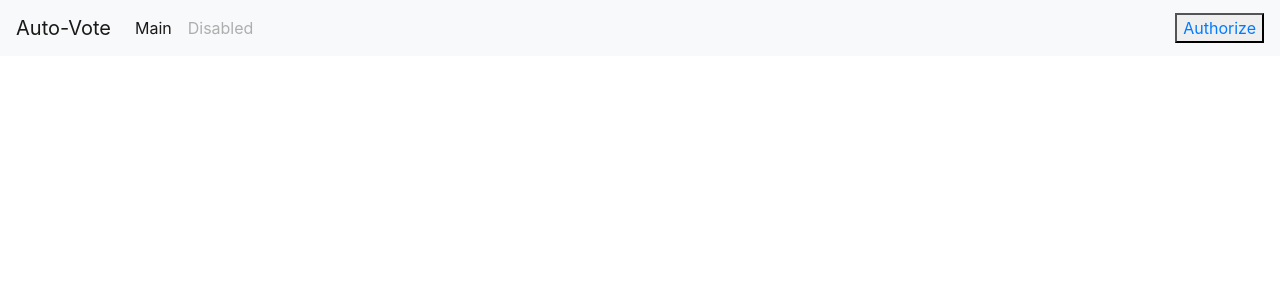
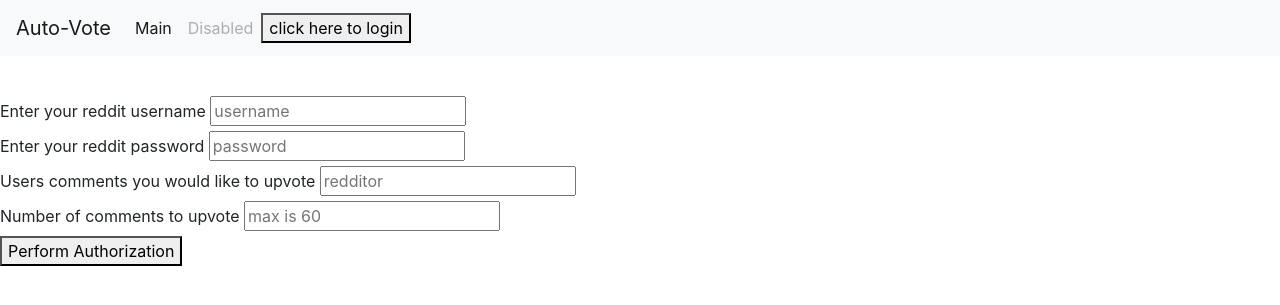
Before and after one commit to Ajmccrory/Flask-Reddit-Bot, a Flask app: page / in a window 1280 px wide. Shown: the top 305 px of the page. Run offline with Flask 2, Linux system fonts and the light colour scheme; some libraries are stand-ins or nearby versions.

Commit message:
Update base.html

```diff
--- a/templates/base.html
+++ b/templates/base.html
@@ -10,7 +10,6 @@
 
     <title>{% block title %}{% endblock %}</title>
   </head>
-  <body>
   <nav class="navbar navbar-expand-lg navbar-light bg-light">
       <a class="navbar-brand" href="#">Auto-Vote</a>
       <button class="navbar-toggler" type="button" data-toggle="collapse" data-target="#navbarNav" aria-controls="navbarNav" aria-expanded="false" aria-label="Toggle navigation">
@@ -25,12 +24,41 @@
           <a class="nav-link disabled" href="#" tabindex="-1" aria-disabled="true">Disabled</a>
       </li>
       </ul>
+      <button href="login.html" action="/login"> click here to login</button>
       </div>
-
-    {% block content %}
-    {% endblock %}
-
-
+    </nav>
+  <body>
+<main>
+    <div id="content">
+        <br>
+            <p style="text-align:center" >{% block content1 %}{% endblock %}</p>
+            <div id="form">
+                <form method="post">
+                    <label for="user">Enter your reddit username</label>
+                        <input type="text" name="user"
+                        placeholder="username"
+                        value="{{ request.form['username'] }}">
+                        <br>
+                    <label for="password">Enter your reddit password</label>
+                        <input type="password" name="password"
+                        placeholder="password"
+                        value="{{ request.form['password'] }}">
+                        <br>
+                        <label for="redditor">Users comments you would like to upvote</label>
+                        <input type="text" name="redditor"
+                                placeholder="redditor"
+                                value="{{ request.form['redditor'] }}">
+                        <br>
+                        <label for="Number">Number of comments to upvote</label>
+                        <input type="number" name="Number"
+                                placeholder="max is 60"
+                                value="{{ request.form['Number'] }}"></input>
+                                <br>
+                    <button action="/" type="submit">Perform Authorization</button>
+                </form>
+            </div>
+    </div>
+</main>
     <!-- Optional JavaScript -->
     <!-- jQuery first, then Popper.js, then Bootstrap JS -->
     <script src="https://code.jquery.com/jquery-3.3.1.slim.min.js" integrity="sha384-q8i/X+965DzO0rT7abK41JStQIAqVgRVzpbzo5smXKp4YfRvH+8abtTE1Pi6jizo" crossorigin="anonymous"></script>
```
Lines whose indentation alone changed are shown as unchanged.
